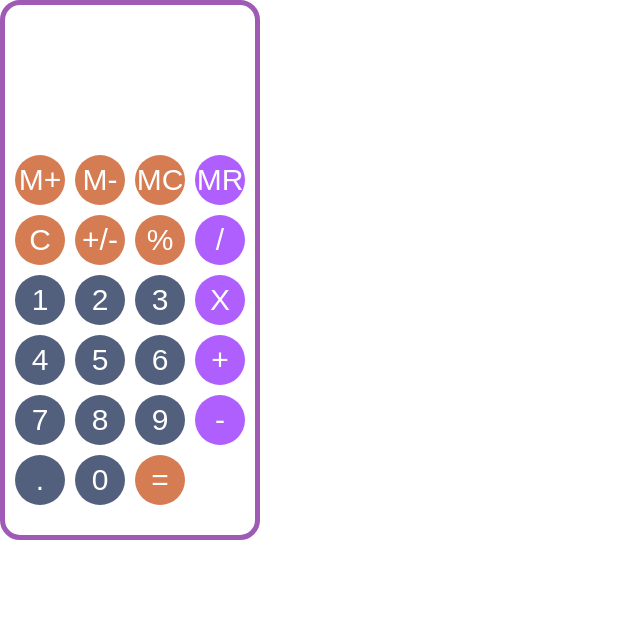
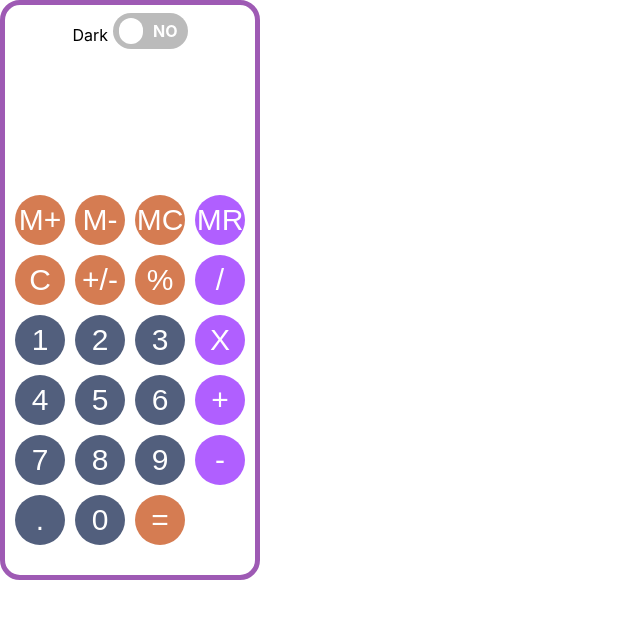
Before and after one commit to thangoke/calculator, a React (Create React App) app: page / in a window 1280 px wide. Shown: the top 618 px of the page, without its empty margins (0-640 px from the left). Built offline with nearby package versions, Linux system fonts and the light colour scheme.

Commit message:
toggle dark theme

```diff
--- a/src/App.tsx
+++ b/src/App.tsx
@@ -3,6 +3,7 @@
 import Button from './component/Button';
 import StyleSheet from './type/StyleSheet';
 import { ThemeContext } from './context/ThemeContext';
+import ToggleSwitch from './component/toggle';
 
 function App() {
 
@@ -90,6 +91,7 @@
   return (
     <ThemeContext.Provider value={theme}>
       <div style={theme === "light" ? styles.calculatorContainerLight : styles.calculatorContainerDark}>
+        <ToggleSwitch label="Dark" onValueChange={(value: boolean) => { value ? setTheme("dark") : setTheme("light") }} />
         <div style={styles.resultBox}>{result}</div>
         <div style={styles.operandBox}>{operand}</div>
         <div style={styles.gridContainer}>
--- /dev/null
+++ b/src/component/toggle/Toggle.css
@@ -0,0 +1,80 @@
+
+.container {
+    text-align: center;
+}
+
+.toggle-switch {
+    position: relative;
+    width: 75px;
+    display: inline-block;
+    text-align: left;
+    top: 8px;
+}
+
+.checkbox {
+    display: none;
+}
+
+.label {
+    display: block;
+    overflow: hidden;
+    cursor: pointer;
+    border: 0 solid #bbb;
+    border-radius: 20px;
+}
+
+.inner {
+    display: block;
+    width: 200%;
+    margin-left: -100%;
+    transition: margin 0.3s ease-in 0s;
+}
+
+.inner:before,
+.inner:after {
+    float: left;
+    width: 50%;
+    height: 36px;
+    padding: 0;
+    line-height: 36px;
+    color: #fff;
+    font-weight: bold;
+    box-sizing: border-box;
+}
+
+.inner:before {
+    content: "YES";
+    padding-left: 10px;
+    background-color: #060;
+    color: #fff;
+}
+
+.inner:after {
+    content: "NO";
+    padding-right: 10px;
+    background-color: #bbb;
+    color: #fff;
+    text-align: right;
+}
+
+.switch {
+    display: block;
+    width: 24px;
+    margin: 5px;
+    background: #fff;
+    position: absolute;
+    top: 0;
+    bottom: 0;
+    right: 40px;
+    border: 0 solid #bbb;
+    border-radius: 20px;
+    transition: all 0.3s ease-in 0s;
+}
+
+.checkbox:checked+.label .inner {
+    margin-left: 0;
+}
+
+.checkbox:checked+.label .switch {
+    right: 0px;
+}
--- /dev/null
+++ b/src/component/toggle/Toggle.tsx
@@ -0,0 +1,25 @@
+
+import React from "react";
+import "./Toggle.css";
+
+const ToggleSwitch = ({ label, onValueChange }: any) => {
+    let toggleValue = false;
+    return (
+        <div className="container" >
+            {label}{" "}
+            <div className="toggle-switch" >
+                <input type="checkbox"
+                    className="checkbox"
+                    name={label}
+                    id={label}
+                    onClick={e => { toggleValue = !toggleValue; onValueChange(toggleValue) }} />
+                <label className="label" htmlFor={label} >
+                    <span className="inner" />
+                    <span className="switch" />
+                </label>
+            </div>
+        </div>
+    );
+};
+
+export default ToggleSwitch;
--- /dev/null
+++ b/src/component/toggle/index.ts
@@ -0,0 +1,3 @@
+import ToggleSwitch from "./Toggle";
+
+export default ToggleSwitch;
```
